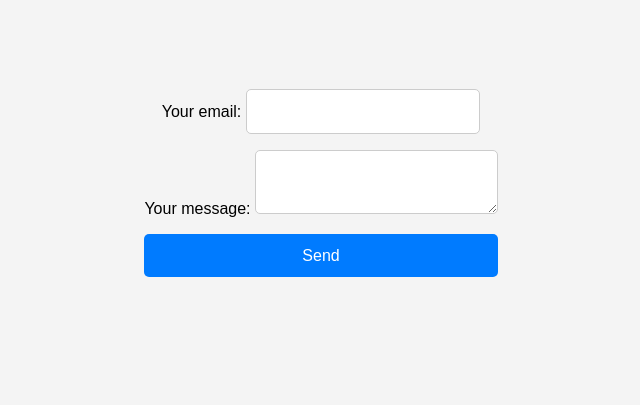
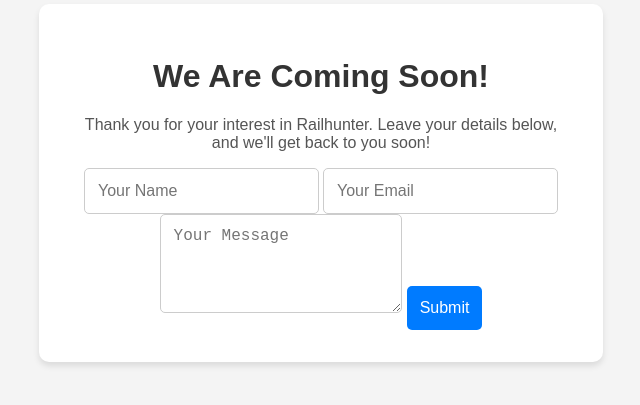
Before and after one commit to SD1807/rail-hunter, a plain HTML site: page index.html in a window 1280 px wide. Shown: the part 217-622 px from the top of the page, without its empty margins (319-959 px from the left). Drawn offline with Linux system fonts and the light colour scheme.

Commit message:
Update index.html

```diff
--- a/index.html
+++ b/index.html
@@ -58,16 +58,14 @@
   action="https://formspree.io/f/xovjlqed"
   method="POST"
 >
-  <label>
-    Your email:
-    <input type="email" name="email">
-  </label>
-  <label>
-    Your message:
-    <textarea name="message"></textarea>
-  </label>
-  <!-- your other form fields go here -->
-  <button type="submit">Send</button>
+  <div class="container">
+        <h1>We Are Coming Soon!</h1>
+        <p>Thank you for your interest in Railhunter. Leave your details below, and we'll get back to you soon!</p>
+        <form action="https://formspree.io/f/yourformid" method="POST">
+            <input type="text" name="name" placeholder="Your Name" required>
+            <input type="email" name="email" placeholder="Your Email" required>
+            <textarea name="message" rows="4" placeholder="Your Message"></textarea>
+            <button type="submit">Submit</button>
 
         </form>
     </div>
```
